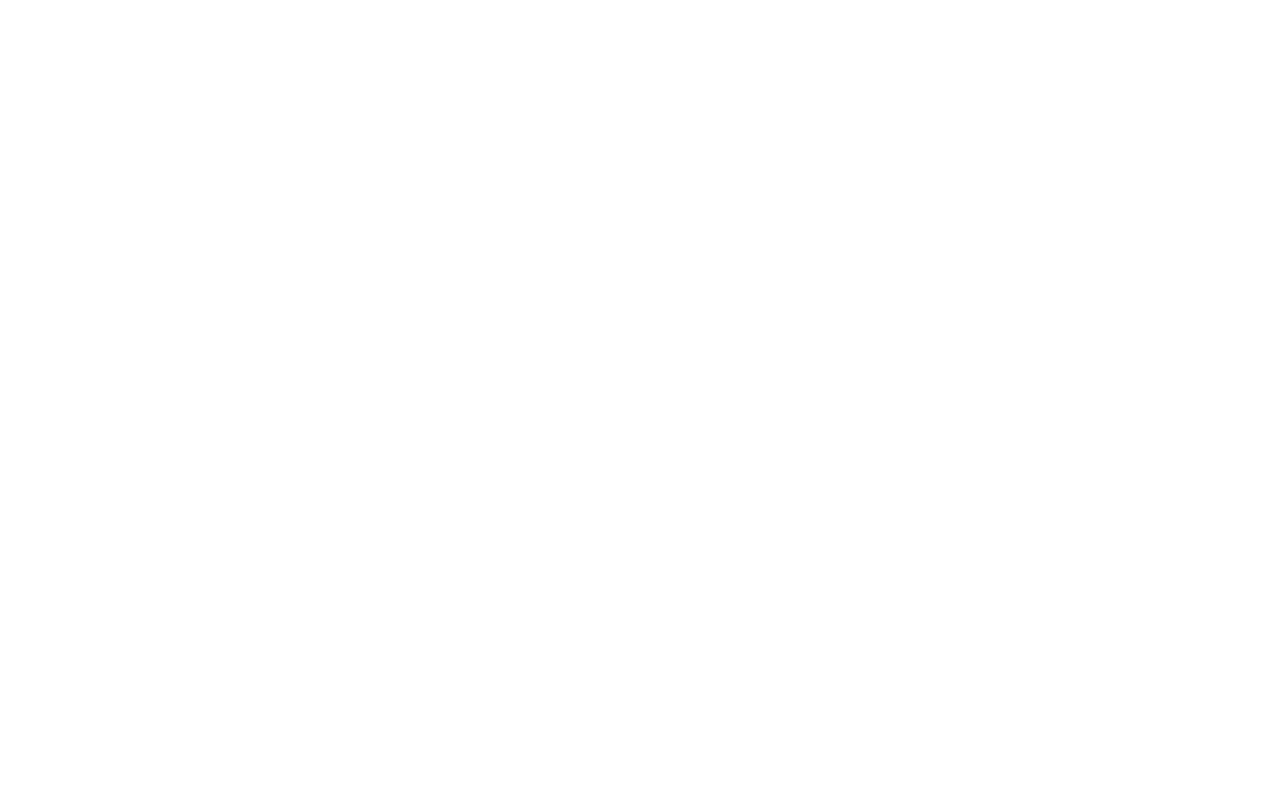
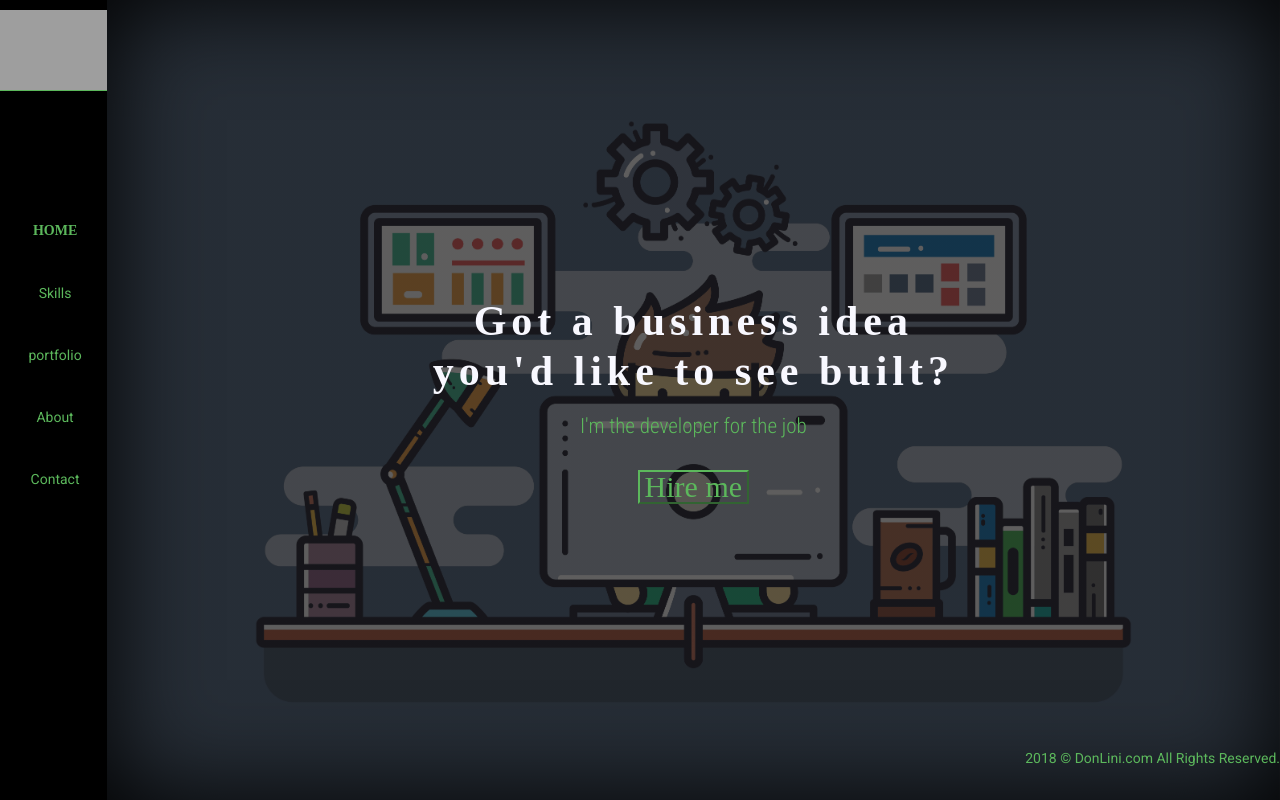
Before and after one commit to zeprincelini/mean-stack-portfolio, an Angular app: page /myportfolio/ in a window 1280 px wide. Before the commit this address led to /. Built offline with nearby package versions, Linux system fonts and the light colour scheme; grey boxes are pictures that could not be loaded; a web font is replaced by a local one.

Commit message:
edited output path in angular.json

```diff
--- a/angular.json
+++ b/angular.json
@@ -13,7 +13,7 @@
         "build": {
           "builder": "@angular-devkit/build-angular:browser",
           "options": {
-            "outputPath": "dist/myportfolio",
+            "outputPath": "dist",
             "index": "src/index.html",
             "main": "src/main.ts",
             "polyfills": "src/polyfills.ts",
--- a/src/index.html
+++ b/src/index.html
@@ -3,7 +3,7 @@
 <head>
   <meta charset="utf-8">
   <title>Myportfolio</title>
-  <base href="/">
+  <base href="/myportfolio/">
 
   <meta name="viewport" content="width=device-width, initial-scale=1">
   <link rel="icon" type="image/x-icon" href="favicon.ico">
```
